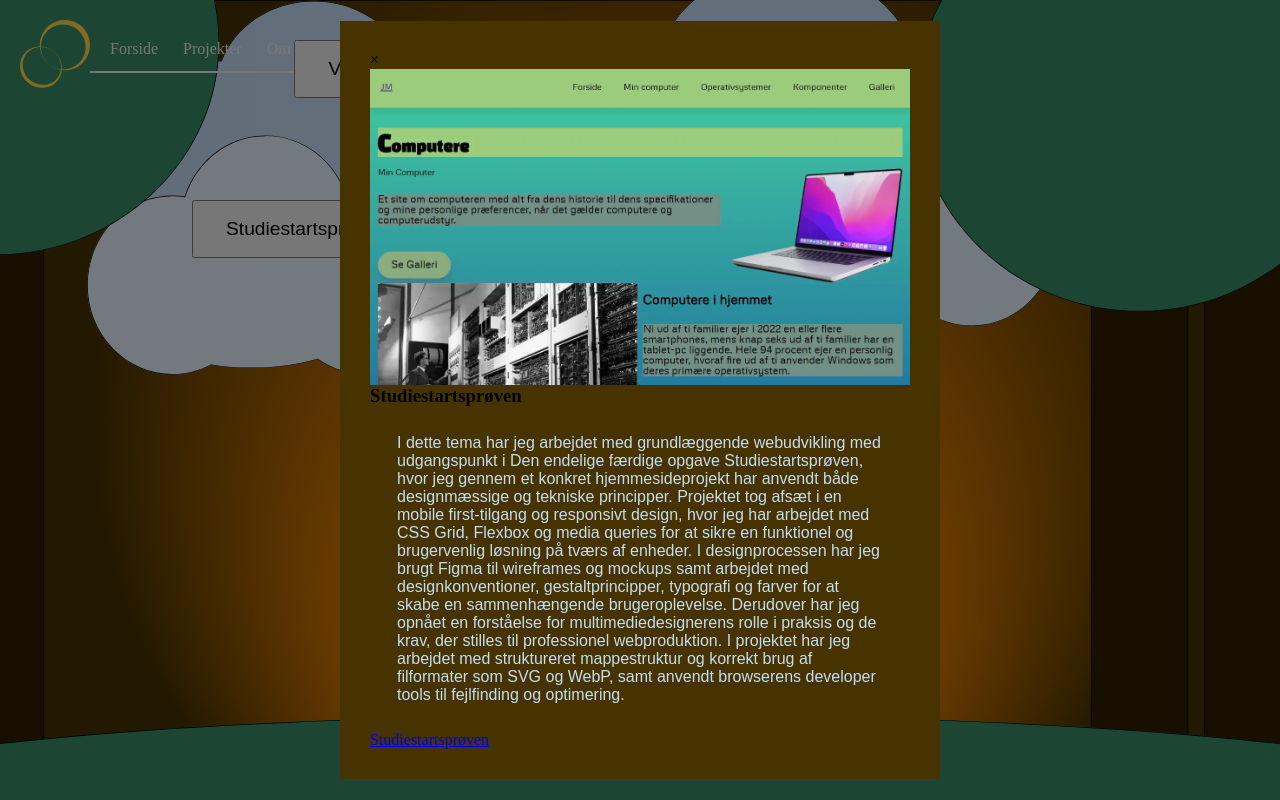
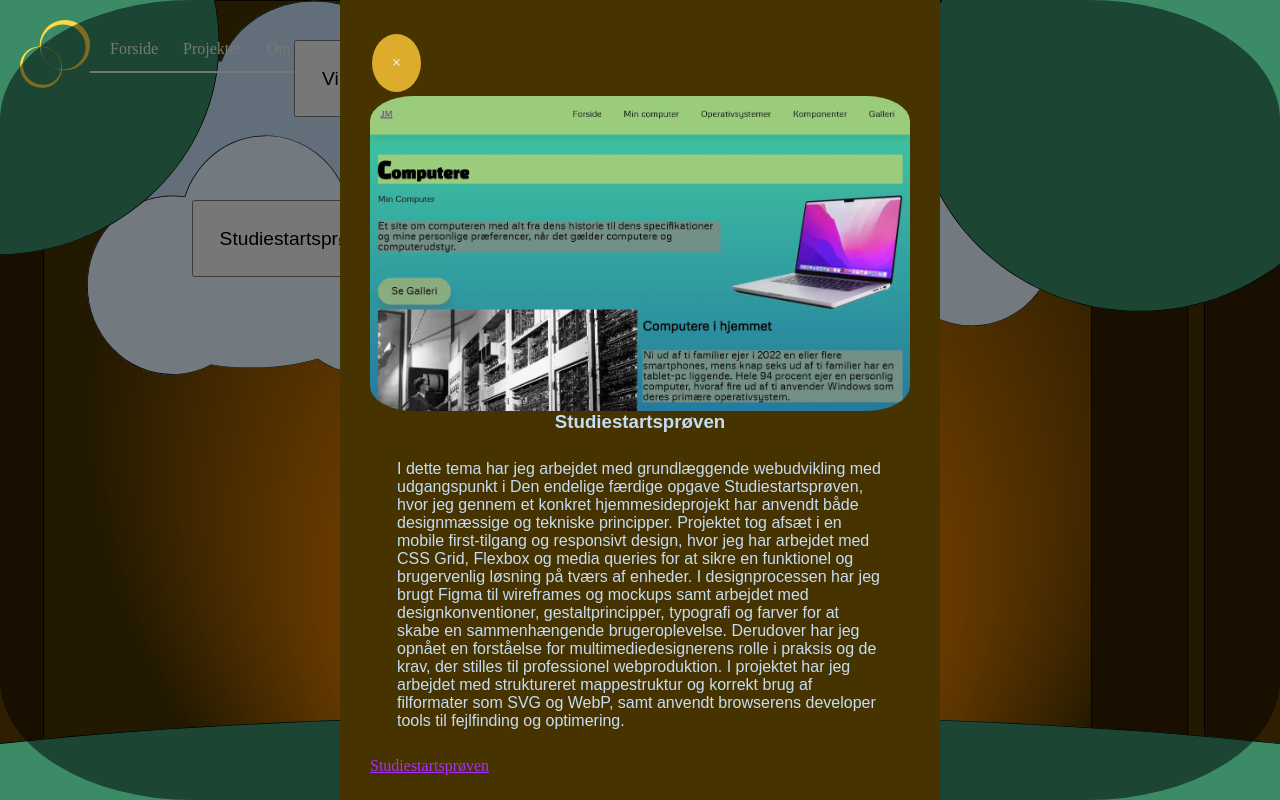
Before and after one commit to Jumo0003/Tema-6-portfolio-eksamen, a plain HTML site: page Projekt.html in a window 1280 px wide. Both pictures are taken after a click on the button "Studiestartsprøven". Drawn offline with Linux system fonts and the light colour scheme; a web font is replaced by a local one.

Commit message:
checkcheck

```diff
--- a/index.html
+++ b/index.html
@@ -5,7 +5,7 @@
     <meta charset="UTF-8">
     <meta name="viewport" content="width=device-width, initial-scale=1.0">
     <title>Document</title>
-    <link rel="icon" href="favicon.ico">
+
     <link rel="stylesheet" href="style.css">
     <link rel="stylesheet" href="layout.css">
     <link rel="preconnect" href="https://fonts.googleapis.com">
@@ -16,6 +16,7 @@
     <link rel="preconnect" href="https://fonts.gstatic.com" crossorigin>
     <link href="https://fonts.googleapis.com/css2?family=Hind+Madurai:wght@300;400;500;600;700&display=swap"
         rel="stylesheet">
+    <link rel="icon" href="favicon.ico">
 </head>
 <header>
     <div class="Logo">
--- a/style.css
+++ b/style.css
@@ -47,6 +47,12 @@ h2 {
   border-radius: 50%;
   text-align: center;
   margin: 8%;
+}
+
+h3 {
+  color: #c4ddf3;
+  font-family: "Martel sans", sans-serif;
+  text-align: center;
 }
 
 /*********'burger css**********/
@@ -210,6 +216,7 @@ header {
   background-color: rgba(0, 0, 0, 0.5);
   z-index: 3;
   overflow-y: scroll;
+  border-radius: 15%;
 }
 
 .modal-content {
@@ -217,6 +224,29 @@ header {
   padding: 30px;
   max-width: 600px;
   margin: auto;
+}
+
+.close {
+  background-color: #deac2c;
+  border: none;
+  color: white;
+  padding: 20px;
+  text-align: center;
+  text-decoration: none;
+  display: inline-block;
+  font-size: 16px;
+  margin: 4px 2px;
+  cursor: pointer;
+  border-radius: 50%;
+}
+
+img {
+  border-radius: 8%;
+}
+
+a {
+  color: #a92fff;
+  text-align: center;
 }
 
 /*********knap**********/
@@ -229,7 +259,7 @@ header {
   left: 15%; /* justér vandret */
   z-index: 2;
 
-  padding: 1rem 2rem;
+  padding: 2%;
   font-size: 1.2rem;
 }
 
@@ -240,7 +270,7 @@ header {
   top: 20%; /* justér til skyens højde */
   right: 30%;
   z-index: 2;
-  padding: 1rem 2rem;
+  padding: 2%;
   font-size: 1.2rem;
 }
 
@@ -251,7 +281,7 @@ header {
   top: 5%; /* justér til skyens højde */
   right: 40%;
   z-index: 2;
-  padding: 1rem 2rem;
+  padding: 2%;
   font-size: 1.2rem;
 }
 
@@ -263,7 +293,7 @@ header {
   left: 23%; /* justér vandret */
   z-index: 2;
 
-  padding: 1rem 2rem;
+  padding: 2%;
   font-size: 1.2rem;
 }
 
@@ -277,6 +307,19 @@ header {
   background-color: #400059;
   padding: 2%;
   border-radius: 2%;
+}
+
+.billedafmig {
+  position: absolute;
+  z-index: 2;
+  border: 2px solid green;
+  background-color: #400059;
+  border-radius: 2%;
+  top: 13%;
+  left: 8%;
+  max-width: 30%;
+  max-height: 85vh;
+  height: auto;
 }
 
 .forside-tekst {
@@ -294,6 +337,10 @@ header {
   position: absolute;
   top: 70%;
   right: 20%;
+}
+
+.projekter-link {
+  color: blue;
 }
 
 @media screen and (max-width: 800px) {
```
Also changed, not shown: Om Mig.html (+1 -1 lines), portfoliebilled.webp (added).
